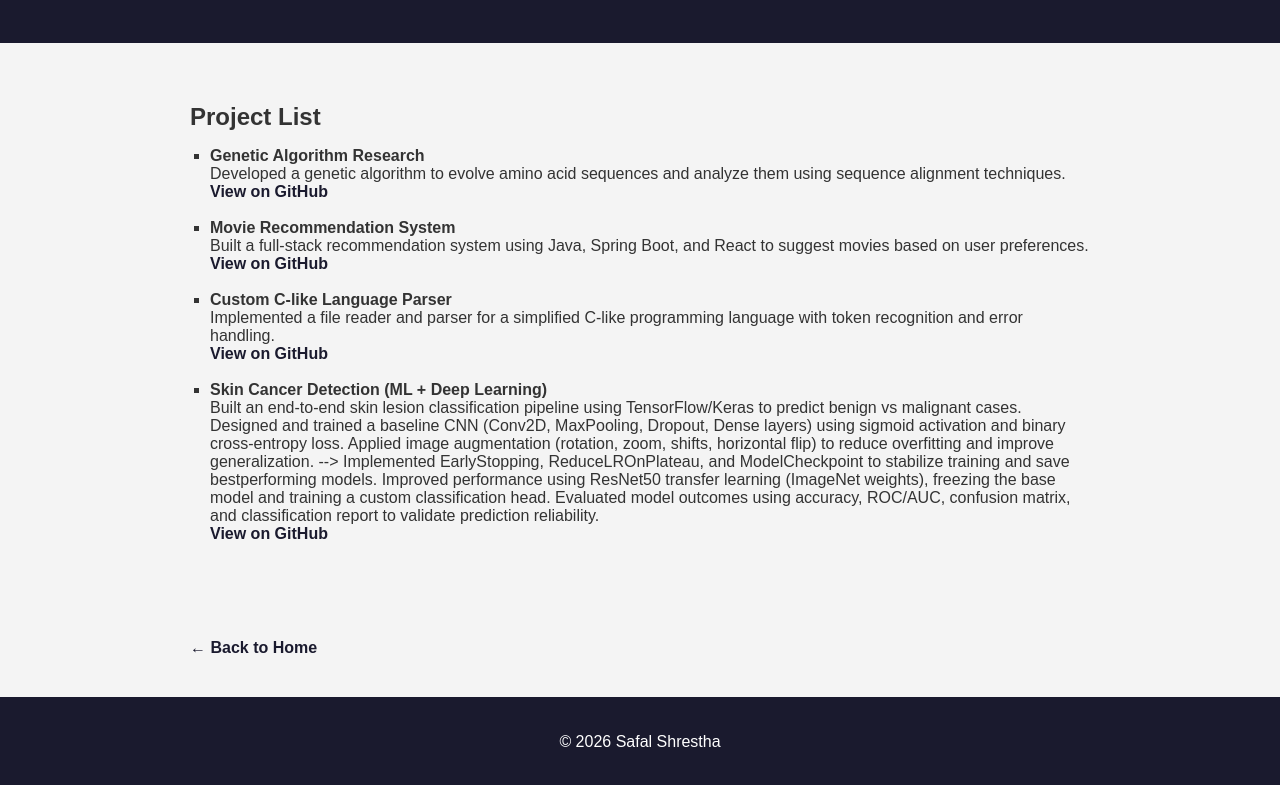
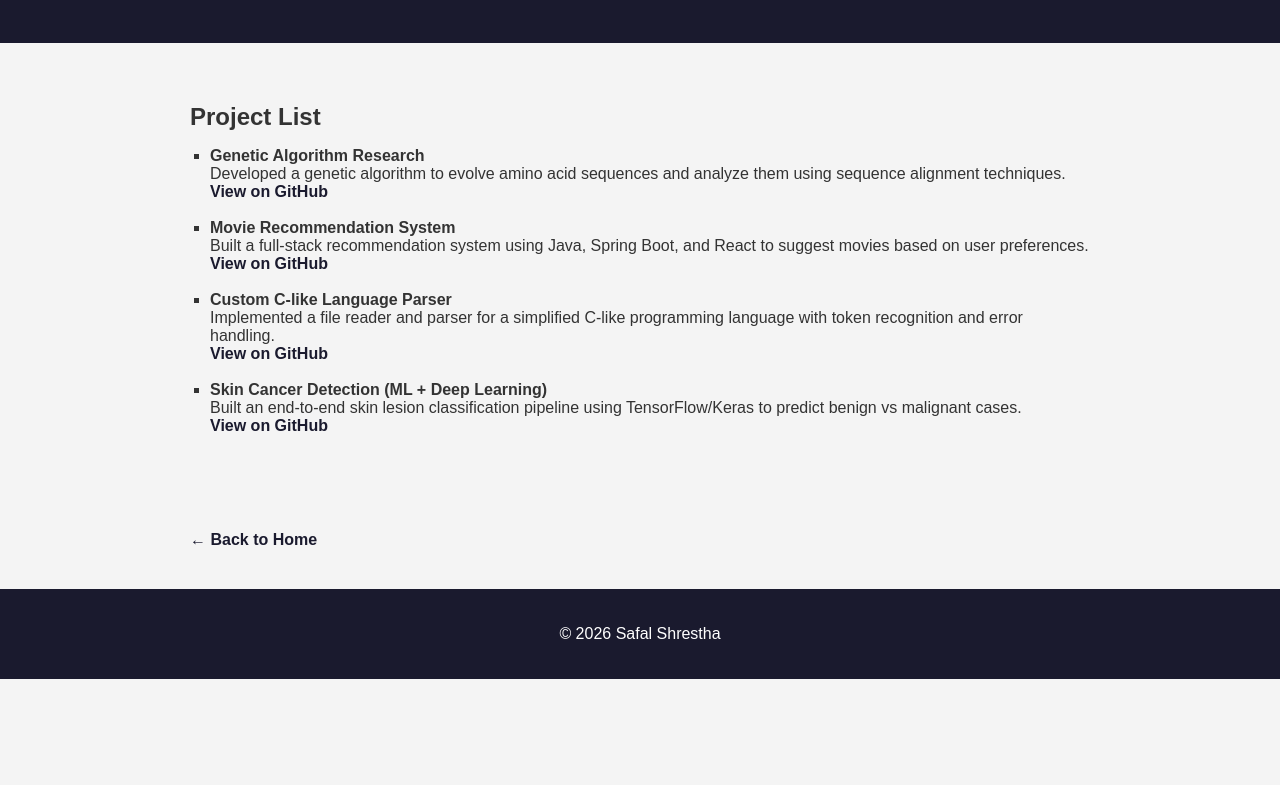
Before and after one commit to sthasafal/Personal-Portfolio, a plain HTML site: page projects.html in a window 1280 px wide. Shown: the part 131-916 px from the top of the page. After the commit the page ends 810 px from the top, so only its background shows below. Drawn offline with Linux system fonts and the light colour scheme.

Commit message:
Update projects.html

```diff
--- a/projects.html
+++ b/projects.html
@@ -52,12 +52,7 @@
 
       <li>
         <strong>Skin Cancer Detection (ML + Deep Learning) </strong><br>
-        Built an end-to-end skin lesion classification pipeline using TensorFlow/Keras to predict benign vs malignant cases.
-        Designed and trained a baseline CNN (Conv2D, MaxPooling, Dropout, Dense layers) using sigmoid activation and binary cross-entropy loss.
-        Applied image augmentation (rotation, zoom, shifts, horizontal flip) to reduce overfitting and improve generalization. -->
-        Implemented EarlyStopping, ReduceLROnPlateau, and ModelCheckpoint to stabilize training and save bestperforming models.
-        Improved performance using ResNet50 transfer learning (ImageNet weights), freezing the base model and training a custom classification head.
-        Evaluated model outcomes using accuracy, ROC/AUC, confusion matrix, and classification report to validate prediction reliability.<br>
+        Built an end-to-end skin lesion classification pipeline using TensorFlow/Keras to predict benign vs malignant cases.<br>
         <a href="https://github.com/sthasafal/Skincancer_Detection" target="_blank">
           View on GitHub
         </a>
```
